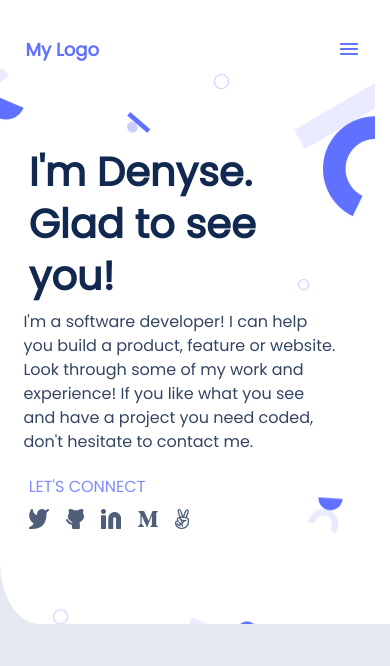
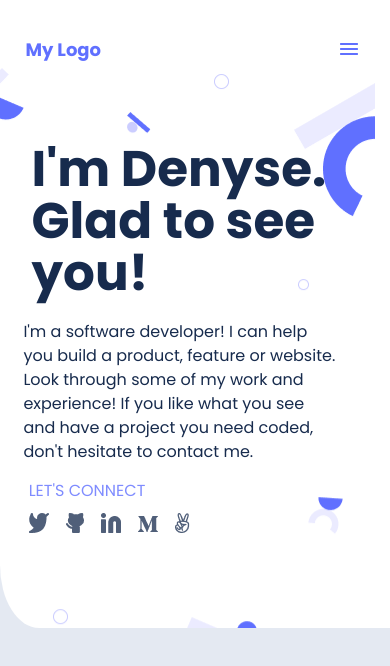
Before and after one commit to denigit5/Portfolio-project, a website: page index.html in a window 390 px wide. Drawn offline with nearby package versions, Linux system fonts and the light colour scheme.

Commit message:
Changes made to style.css

```diff
--- a/index.html
+++ b/index.html
@@ -11,14 +11,13 @@
     <title>Portfolio</title>
 </head>
 <body>
-    <section class="homepage">
-        <header>
-            <nav id="navbar">
+    <header class="homepage">
+            <div id="navbar">
                 <div class="mylogo">
                     <a href="#" class="mylogo">My Logo</a>
                 </div>
-               <div class="nav-hamburger">
-                <a href=""><img src="images/files/hamburger.png" alt=""></a> </div>
+               <nav class="nav-hamburger">
+                <a href=""><img src="images/files/hamburger.png" alt=""></a> </nav>
 
                 <div class="navbar-links">
                     <ul>
@@ -27,10 +26,9 @@
                         <li><a id="button3" class="nav-link" href="#form">Contact</a></li>
                     </ul>
                 </div>
-            </nav>
-        </header>
-         <section id="main-body">
-            <h1 class="main-body-heading">I'm Denyse.<br>Glad to see <br> you!</h1>
+            </div>
+         <sheader id="main-body">
+            <h1 class="main-body-heading">I'm Denyse. Glad to see you!</h1>
             <p class="main-body-paragraph">I'm a software developer! I can help you build a product, feature or website. Look through some of my work and experience! If you like what you see and  have a project you need coded, don't hesitate to contact me.</p>
             <div class="connect">LET'S CONNECT</div>
             <div id="social-icons">
--- a/style.css
+++ b/style.css
@@ -1,4 +1,4 @@
-@import url('https://fonts.googleapis.com/css2?family=Montserrat&family=Oswald&family=Poppins:wght@300;400&display=swap');
+@import url('https://fonts.googleapis.com/css2?family=Montserrat&family=Oswald&family=Poppins:wght@400;600;700&display=swap');
 
 * {
   margin: 0;
@@ -107,22 +107,27 @@
   }
 
   .main-body-heading {
-    padding-right: 6.6rem;
-    color: #112851;
-    display: flex;
-    font-family: 'Poppins', 'Gill Sans', 'Gill Sans MT', Calibri, 'Trebuchet MS', sans-serif;
+    color: #172b4d;
+    font-family: 'Poppins', serif;
     font-style: normal;
     font-weight: 700;
-    font-size: 40px;
+    font-size: 50px;
     line-height: 52px;
+    height: 150px;
+    width: 327px;
+    left: 24px;
+    top: 114px;
+    display: flex;
+    align-items: center;
   }
 
   .main-body-paragraph {
     padding-left: 6%;
     padding-right: 14%;
-    margin-bottom: 1.5%;
+    padding-top: 1rem;
+    margin-top: 2rem;
     margin-top: 2%;
-    color: #344563;
+    color: #172b4d;
     font-family: 'Poppins', 'Gill Sans', 'Gill Sans MT', Calibri, 'Trebuchet MS', sans-serif;
     font-style: normal;
     font-weight: 400;
```
